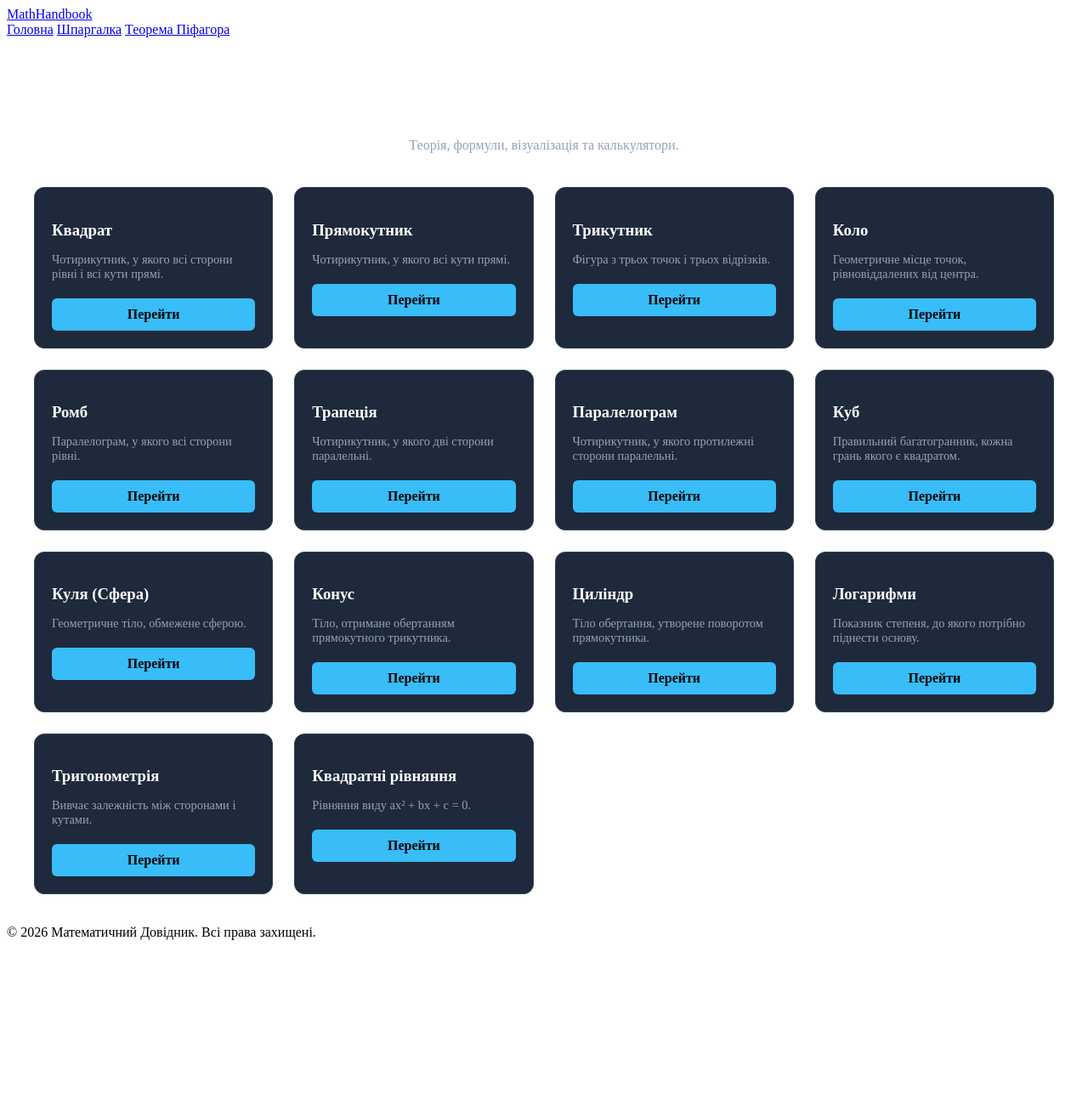
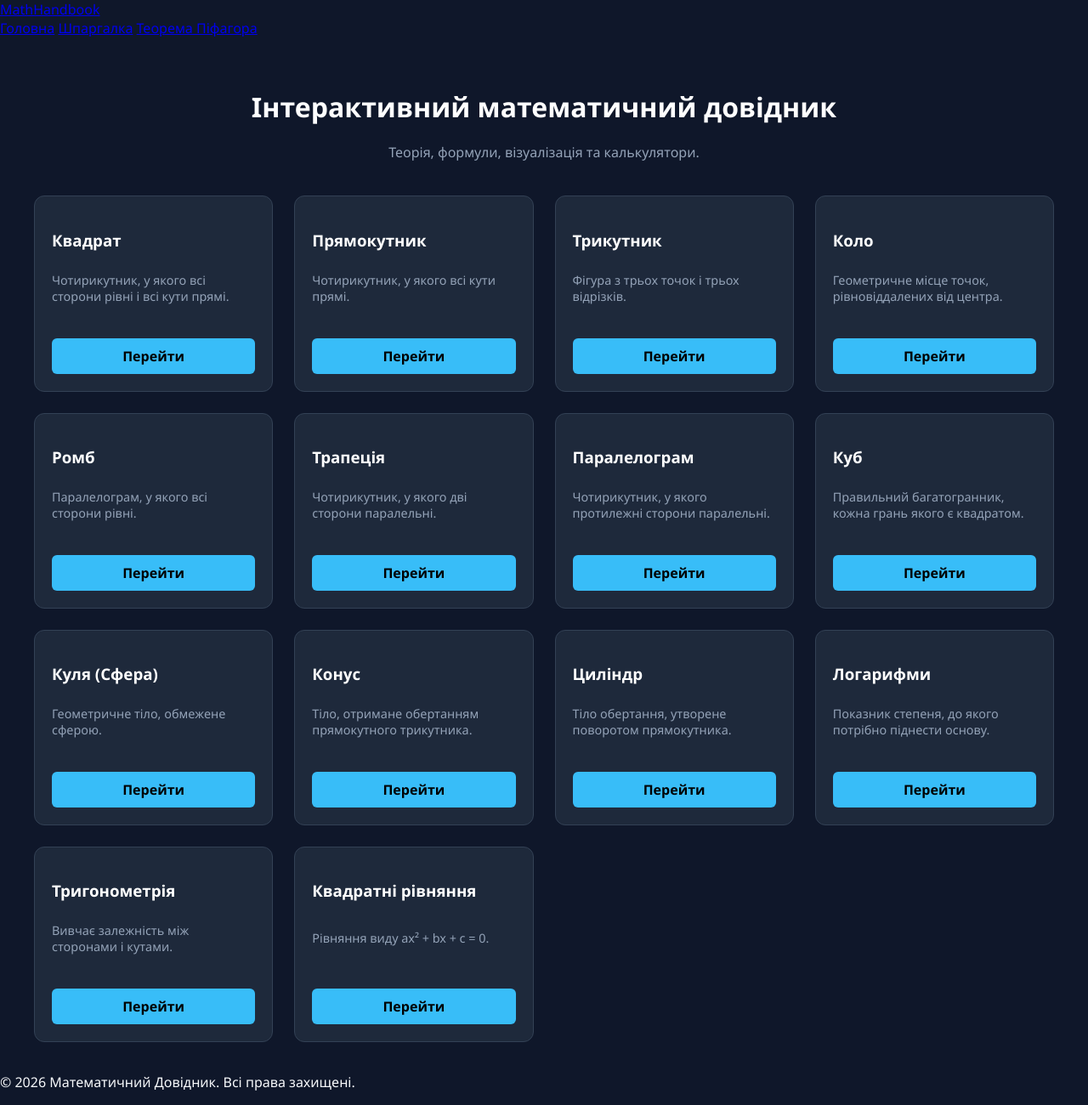
Before and after one commit to adsqwe139kg/math, a Flask app: page / in a window 1280 px wide. Shown: the whole page at 85% size. Before the commit the page ends 1106 px from the top, so only its background shows below. Run offline with Flask 3, Linux system fonts and the light colour scheme.

Commit message:
Update style.css

```diff
--- a/static/css/style.css
+++ b/static/css/style.css
@@ -1,17 +1,49 @@
-.btn-main {
-    transition: background 0.3s ease;
+body {
+    margin: 0;
+    padding: 0;
+    background-color: #0f172a;
+    color: #f8fafc;
+    font-family: 'Segoe UI', sans-serif;
+    min-height: 100vh;
 }
 
-.btn-main:hover {
-    background: #0ea5e9 !important; /* Трохи темніший синій при наведенні */
-    color: #fff !important;
+.container {
+    max-width: 1000px;
+    margin: 0 auto;
+    padding: 20px;
+}
+
+.topics-grid {
+    display: grid;
+    grid-template-columns: repeat(auto-fill, minmax(280px, 1fr));
+    gap: 25px;
+    margin-top: 30px;
 }
 
 .topic-card {
+    background: #1e293b;
+    padding: 25px;
+    border-radius: 12px;
+    border: 1px solid #334155;
+    display: flex;
+    flex-direction: column;
+    justify-content: space-between;
     transition: transform 0.2s;
 }
 
 .topic-card:hover {
     transform: translateY(-5px);
-    border-color: #38bdf8 !important;
+    border-color: #38bdf8;
 }
+
+.btn-main {
+    display: block;
+    background: #38bdf8;
+    color: #0f172a;
+    text-align: center;
+    padding: 12px;
+    border-radius: 8px;
+    text-decoration: none;
+    font-weight: bold;
+    margin-top: 20px;
+}
```
